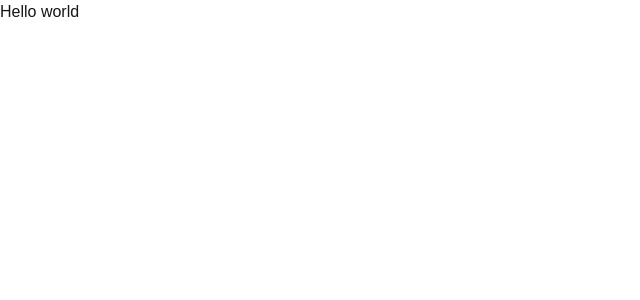
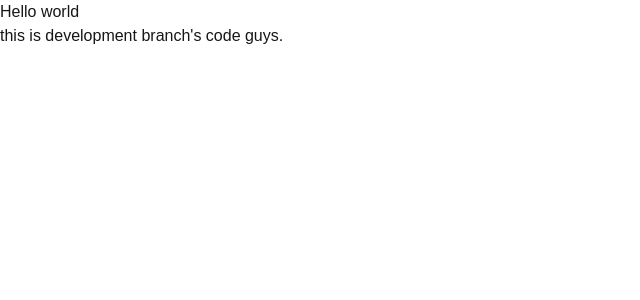
Before and after one commit to arafat-yasin-2413/startech, a Next.js app: page / in a window 1280 px wide. Shown: the top 300 px of the page, without its empty margins (0-640 px from the left). Built offline with nearby package versions, Linux system fonts and the light colour scheme.

Commit message:
[ADDED]: development branch code

```diff
--- a/src/app/page.tsx
+++ b/src/app/page.tsx
@@ -4,6 +4,11 @@ export default function Home() {
   return (
     <div>
         <h2>Hello world</h2>
+
+        {/* developement branch's code */}
+        <p>
+            this is development branch's code guys.
+        </p>
     </div>
   );
 }
```
